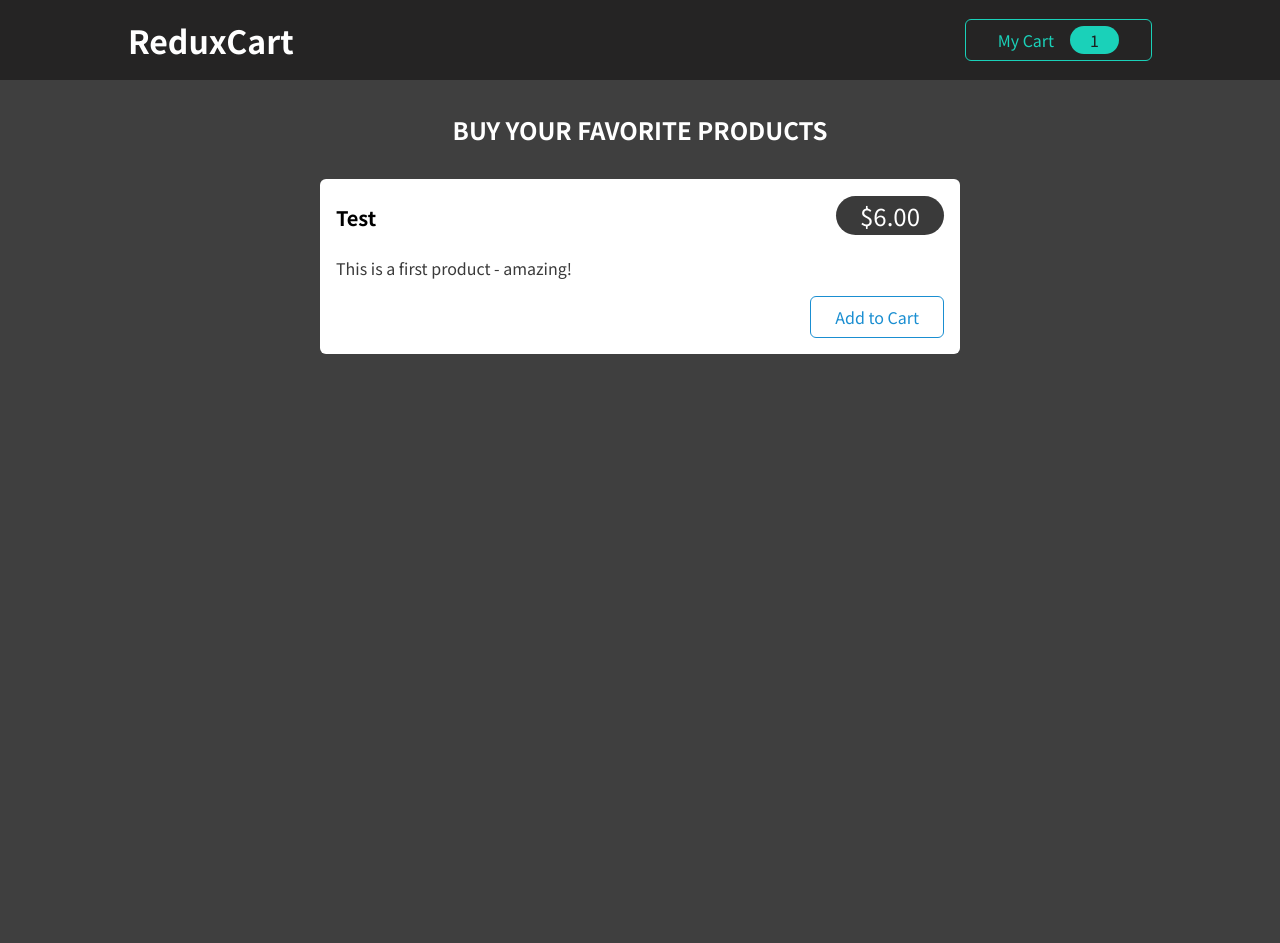
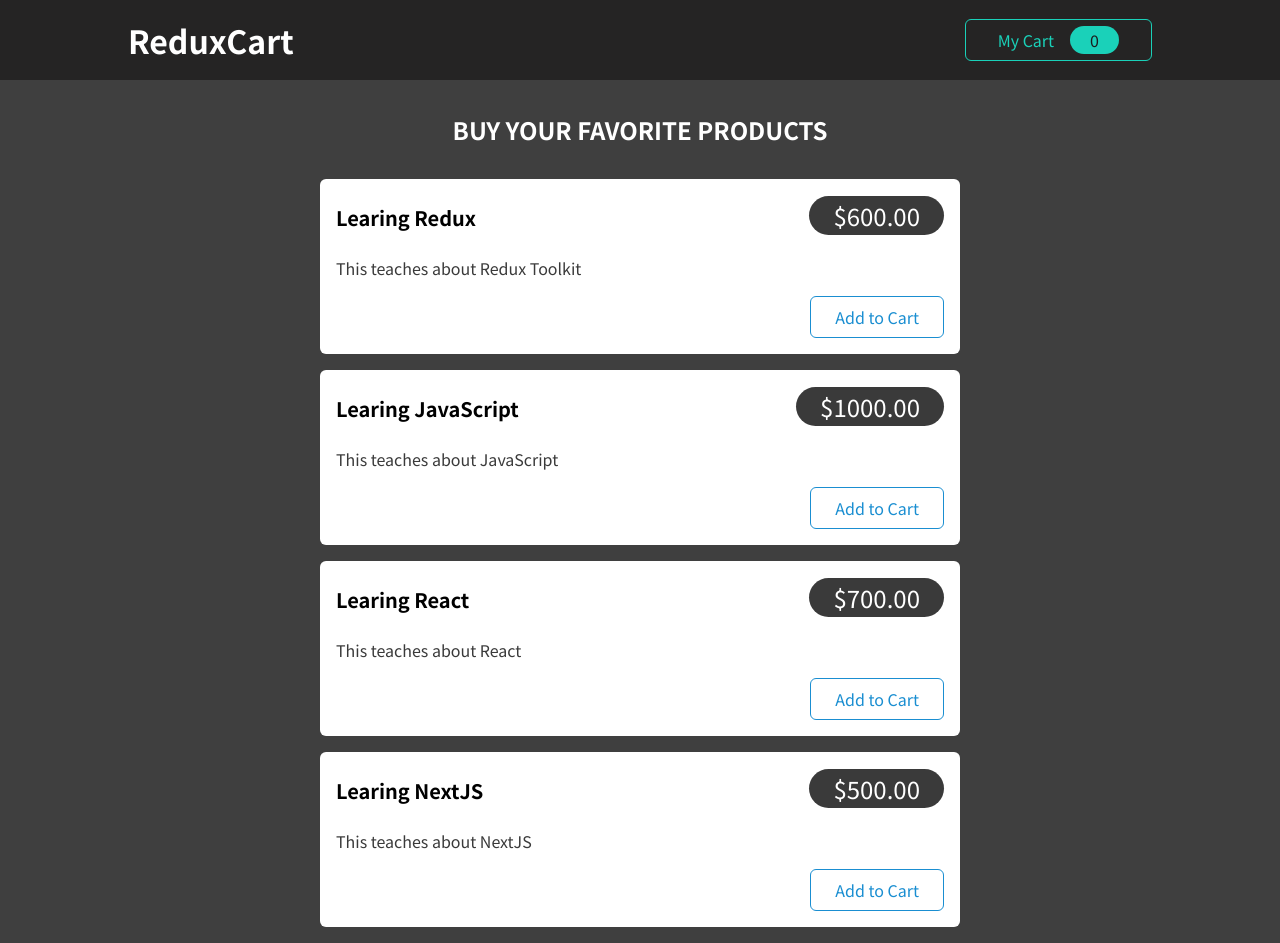
Before and after one commit to ogeeDeveloper/Online-Store-using-Redux-Toolkit, a React (Create React App) app: page / in a window 1280 px wide. Before the commit the page ends 800 px from the top, so only its background shows below. Built offline with nearby package versions, Linux system fonts and the light colour scheme.

Commit message:
Implememt the cart badge logic to displa total quantity badge ad also add to cart logic

```diff
--- a/src/components/Cart/Cart.js
+++ b/src/components/Cart/Cart.js
@@ -1,3 +1,4 @@
+
 import Card from '../UI/Card';
 import classes from './Cart.module.css';
 import CartItem from './CartItem';
--- a/src/components/Cart/CartButton.js
+++ b/src/components/Cart/CartButton.js
@@ -1,8 +1,10 @@
 import {toggleCartActions} from '../../store/UI_Layout-slice'
-import {useDispatch} from 'react-redux'
+import {useDispatch, useSelector} from 'react-redux'
 import classes from './CartButton.module.css';
 
 const CartButton = (props) => {
+  // Selects Total Quanity from the cart slice
+  const totalCartItemQuaity = useSelector(state => state.cart.totalQuantity)
   const dispatch = useDispatch()
   const toggleCartHandler = ()=>{
     // Use the dispatch action toogle from the toggleCartActionn
@@ -11,7 +13,7 @@ const CartButton = (props) => {
   return (
     <button className={classes.button} onClick={toggleCartHandler}>
       <span>My Cart</span>
-      <span className={classes.badge}>1</span>
+      <span className={classes.badge}>{totalCartItemQuaity}</span>
     </button>
   );
 };
--- a/src/components/Shop/ProductItem.js
+++ b/src/components/Shop/ProductItem.js
@@ -1,8 +1,19 @@
+import { useDispatch } from 'react-redux'
+import {cartActions} from '../../store/cart-slice'
 import Card from '../UI/Card';
 import classes from './ProductItem.module.css';
 
 const ProductItem = (props) => {
-  const { title, price, description } = props;
+  const { title, price, description, id } = props;
+  const dispatch = useDispatch()
+  const addToCartHandler = ()=>{
+    // Pass the product details as payload  to the dispatch Action
+    dispatch(cartActions.addItemsToCart({
+      id,
+      title,
+      price,
+    }))
+  }
 
   return (
     <li className={classes.item}>
@@ -13,7 +24,7 @@ const ProductItem = (props) => {
         </header>
         <p>{description}</p>
         <div className={classes.actions}>
-          <button>Add to Cart</button>
+          <button onClick={addToCartHandler}>Add to Cart</button>
         </div>
       </Card>
     </li>
--- a/src/components/Shop/Products.js
+++ b/src/components/Shop/Products.js
@@ -1,16 +1,27 @@
 import ProductItem from './ProductItem';
 import classes from './Products.module.css';
+
+const products = [
+  {id:"p1", price: 600, title: 'Learing Redux', description: "This teaches about Redux Toolkit"},
+  {id:"p2", price: 1000, title: 'Learing JavaScript', description: "This teaches about JavaScript"},
+  {id:"p3", price: 700, title: 'Learing React', description: "This teaches about React"},
+  {id:"p4", price: 500, title: 'Learing NextJS', description: "This teaches about NextJS"},
+]
 
 const Products = (props) => {
   return (
     <section className={classes.products}>
       <h2>Buy your favorite products</h2>
       <ul>
-        <ProductItem
-          title='Test'
-          price={6}
-          description='This is a first product - amazing!'
+        {products.map(product=>(
+          <ProductItem
+          key={product.id}
+          id={product.id}
+          title={product.title}
+          price={product.price}
+          description={product.description}
         />
+        ))}
       </ul>
     </section>
   );
--- a/src/store/cart-slice.js
+++ b/src/store/cart-slice.js
@@ -10,8 +10,13 @@ const cartSlice =createSlice({
         addItemsToCart(state, action){
             // Extract the item, and the action will be ay extra data that is extracted from payload
             const newItem = action.payload // Paloads will be used to identify the item that will be added to cart
+
             // Check if the item already exist in cart, annd compare it against item already in cart
             const existingItem = state.items.find(item=>item.id===newItem.id)
+
+            // Increase total Quantity b 1
+            state.totalQuantity++
+
             // If the item does ot exist the add it to the cart else increase the quantity of the existing item in cart
             if(!existingItem){
                 // Push item in the items array
@@ -23,6 +28,9 @@ const cartSlice =createSlice({
                     name: newItem.title
                 })
             }else{
+                // Increase total Quantity b 1
+                state.totalQuantity--
+
                 // If the Item already exists in the items array the update the Existing item
                 existingItem.quantity++
                 existingItem.totalPrice = existingItem.totalPrice + newItem.price
@@ -47,4 +55,6 @@ const cartSlice =createSlice({
     },
 })
 
+export const cartActions = cartSlice.actions
+
 export default cartSlice
--- a/src/store/index.js
+++ b/src/store/index.js
@@ -1,10 +1,12 @@
 import { configureStore } from '@reduxjs/toolkit'
 import toggleCartSlice from './UI_Layout-slice'
+import cartSlice from './cart-slice'
 
 
 const store = configureStore({
     reducer:{
         toggle: toggleCartSlice.reducer,
+        cart: cartSlice.reducer,
     }
 })
 
```
Also changed, not shown: 1 other file (tests, documents, lock files or other folders).
